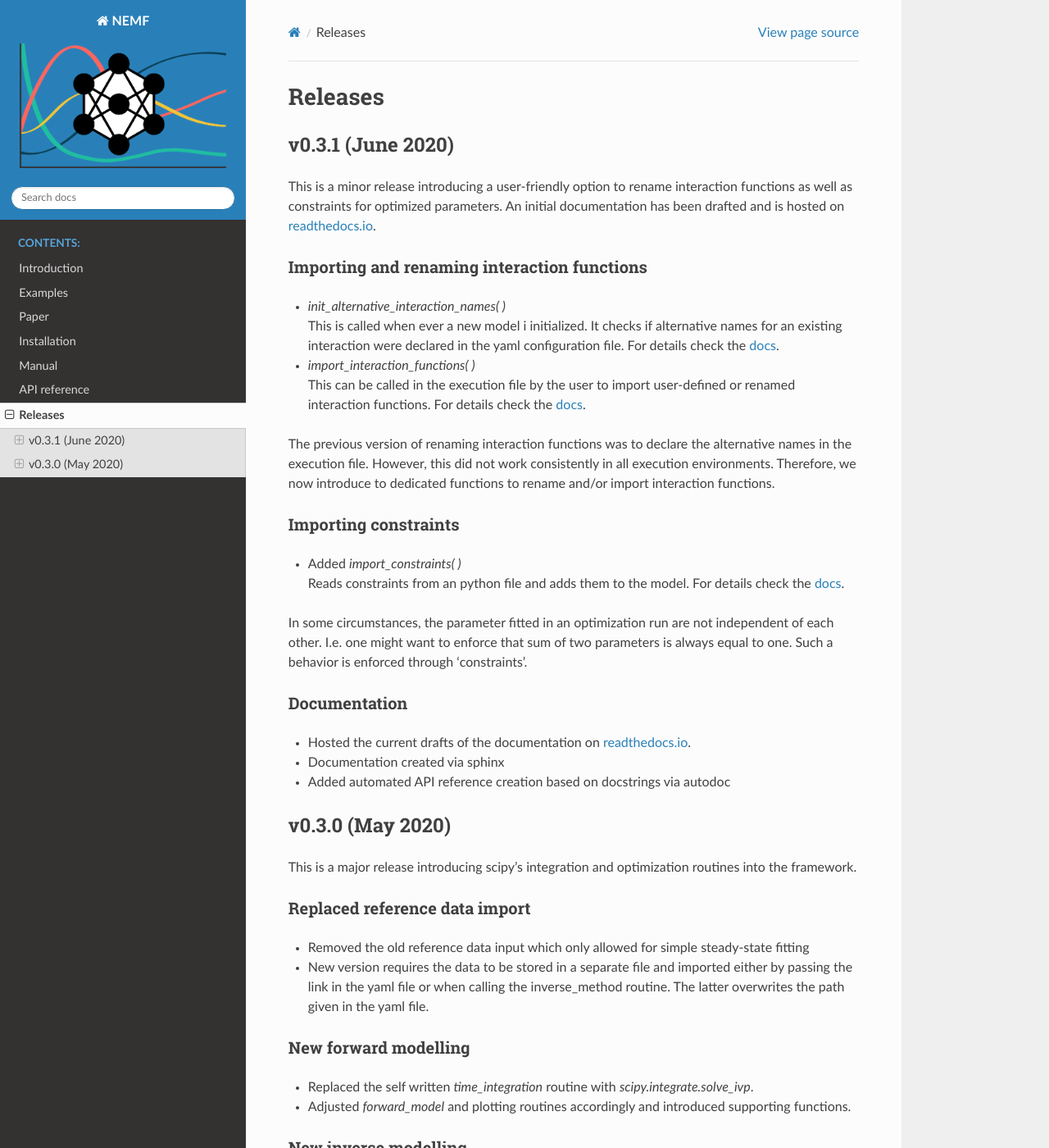
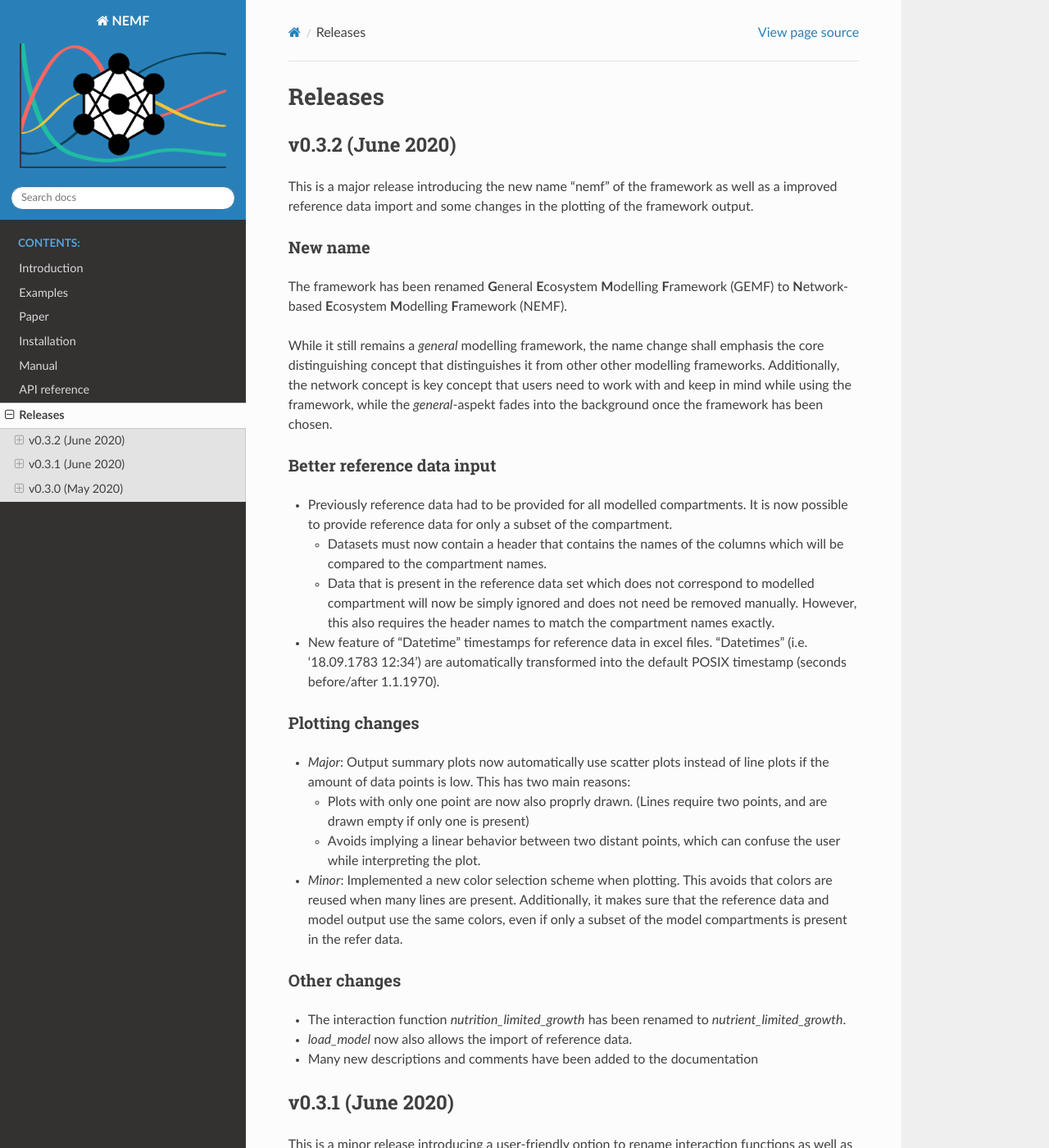
Before and after one commit to 465b/nemf, a Sphinx documentation site: the page built from doc/releases.md, in a window 1280 px wide and 1400 px high. Shown: the whole window at 82% size. Built offline with Sphinx 7.4.7 and the Read the Docs theme 2.0.0, drawn with Linux system fonts in a browser that asks for light colours.

Commit message:
release notes for 0.3.2 added

```diff
--- a/doc/releases.md
+++ b/doc/releases.md
@@ -1,11 +1,79 @@
 # Releases
+
+## v0.3.2 (June 2020)
+
+This is a major release introducing the new name "nemf" of the framework as
+well as a improved reference data import and some changes in the plotting of
+the framework output.
+
+### New name
+
+  The framework has been renamed **G**eneral **E**cosystem **M**odelling
+  **F**ramework (GEMF) to **N**etwork-based **E**cosystem
+  **M**odelling **F**ramework (NEMF).
+
+  While it still remains a *general* modelling framework, the name change shall
+  emphasis the core distinguishing concept that distinguishes it from other
+  other modelling frameworks.
+  Additionally, the network concept is key concept that users need to work with
+  and keep in mind while using the framework, while the *general*-aspekt fades
+  into the background once the framework has been chosen.
+
+### Better reference data input
+
+  * Previously reference data had to be provided for all modelled compartments.
+    It is now possible to provide reference data for only a subset of the
+    compartment.
+
+    * Datasets must now contain a header that contains the names of the columns
+      which will be compared to the compartment names.
+
+    * Data that is present in the reference data set which does not correspond
+      to modelled compartment will now be simply ignored and does not need be
+      removed manually. However, this also requires the header names to match
+      the compartment names exactly.
+
+  * New feature of "Datetime" timestamps for reference data in excel files.
+    "Datetimes" (i.e. '18.09.1783 12:34') are automatically transformed into
+    the default POSIX timestamp (seconds before/after 1.1.1970).
+
+
+### Plotting changes
+
+  * *Major*: Output summary plots now automatically use scatter plots instead
+    of line plots if the amount of data points is low.
+    This has two main reasons:
+
+    * Plots with only one point are now also proprly drawn.
+      (Lines require two points, and are drawn empty if only one is present)
+
+    * Avoids implying a linear behavior between two distant points, which can
+      confuse the user while interpreting the plot.
+
+  * *Minor*: Implemented a new color selection scheme when plotting. This
+    avoids that colors are reused when many lines are present. Additionally, it
+    makes sure that the reference data and model output use the same colors,
+    even if only a subset of the model compartments is present in the refer
+    data.
+
+
+### Other changes
+
+  * The interaction function *nutrition_limited_growth* has been renamed to
+    *nutrient_limited_growth*.
+
+  * *load_model* now also allows the import of reference data.
+
+  * Many new descriptions and comments have been added to the documentation
+
 
 
 ## v0.3.1 (June 2020)
 
 This is a minor release introducing a user-friendly option to rename interaction
 functions as well as constraints for optimized parameters.
-An initial documentation has been drafted and is hosted on [readthedocs.io](https://nemf.readthedocs.io/en/latest/).
+An initial documentation has been drafted and is hosted on
+[readthedocs.io](https://nemf.readthedocs.io/en/latest/).
 
 ### Importing and renaming interaction functions
 
```
